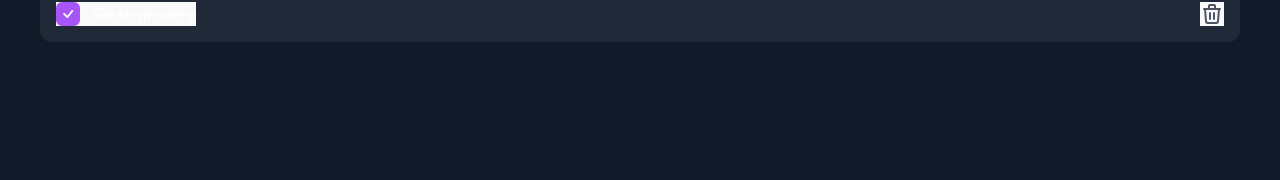
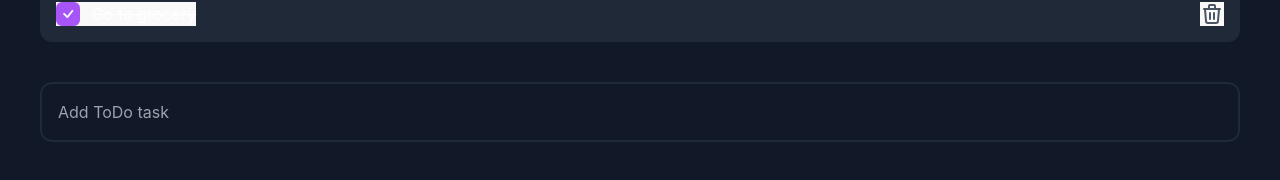
Before and after one commit to marktim24/Todo-App-React, a React (Vite) app: page / in a window 1280 px wide. Shown: the part 266-446 px from the top of the page. Built offline with nearby package versions, Linux system fonts and the light colour scheme.

Commit message:
Task solved

```diff
--- a/src/components/screens/Home/Home.jsx
+++ b/src/components/screens/Home/Home.jsx
@@ -1,3 +1,4 @@
+import CreateTodo from './create-todo/CreateTodo'
 import TodoItem from './item/TodoItem'
 import React, { useState } from 'react'
 
@@ -23,13 +24,13 @@ const Home = () => {
 	const [todo, setTodo] = useState(todos)
 
 	const checkTodo = id => {
-		const copy = [...todos]
+		const copy = [...todo]
 		const current = copy.find(check => check._id === id)
 		current.isCompleted = !current.isCompleted
 		setTodo(copy)
 	}
 
-	const removeTodo = id => setTodo([...todos].filter(check => check._id !== id))
+	const removeTodo = id => setTodo([...todo].filter(check => check._id !== id))
 
 	return (
 		<div className='text-white mx-auto'>
@@ -42,7 +43,7 @@ const Home = () => {
 					removeTodo={removeTodo}
 				/>
 			))}
-			{/* Компонент <CreateTodo с параметром setTodo={setTodo} /> */}
+			<CreateTodo setTodo={setTodo} />
 		</div>
 	)
 }
--- /dev/null
+++ b/src/components/screens/Home/create-Todo/CreateTodo.jsx
@@ -0,0 +1,31 @@
+import React, { useState } from 'react'
+
+const CreateTodo = ({ setTodo }) => {
+	const [title, setTitle] = useState('')
+
+	const createTodo = title => {
+		setTodo(prev => [
+			{
+				_id: new Date(),
+				title,
+				isCompleted: false,
+			},
+			...prev,
+		])
+		setTitle('')
+	}
+	return (
+		<div className='flex items-center justify-between mt-10 p-4 w-full border-gray-800 border-2 rounded-xl outline-none'>
+			<input
+				type='text'
+				onChange={e => setTitle(e.target.value)}
+				value={title}
+				onKeyPress={e => e.key === 'Enter' && createTodo(title)}
+				placeholder='Add ToDo task'
+				className='bg-transparent w-full border-none outline-none  hover:border-purple-500 transition-colors ease-in-out duration-300'
+			/>
+		</div>
+	)
+}
+
+export default CreateTodo
--- a/src/components/screens/Home/item/TodoItem.jsx
+++ b/src/components/screens/Home/item/TodoItem.jsx
@@ -15,7 +15,7 @@ const TodoItem = ({ todo, changeTodo, removeTodo }) => {
 					{todo.title}
 				</span>
 			</button>
-			<button>
+			<button onClick={() => removeTodo(todo._id)}>
 				<TbTrash
 					size={24}
 					className='text-gray-600 hover:text-purple-500 transition-colors ease-in-out duration-300'
```
